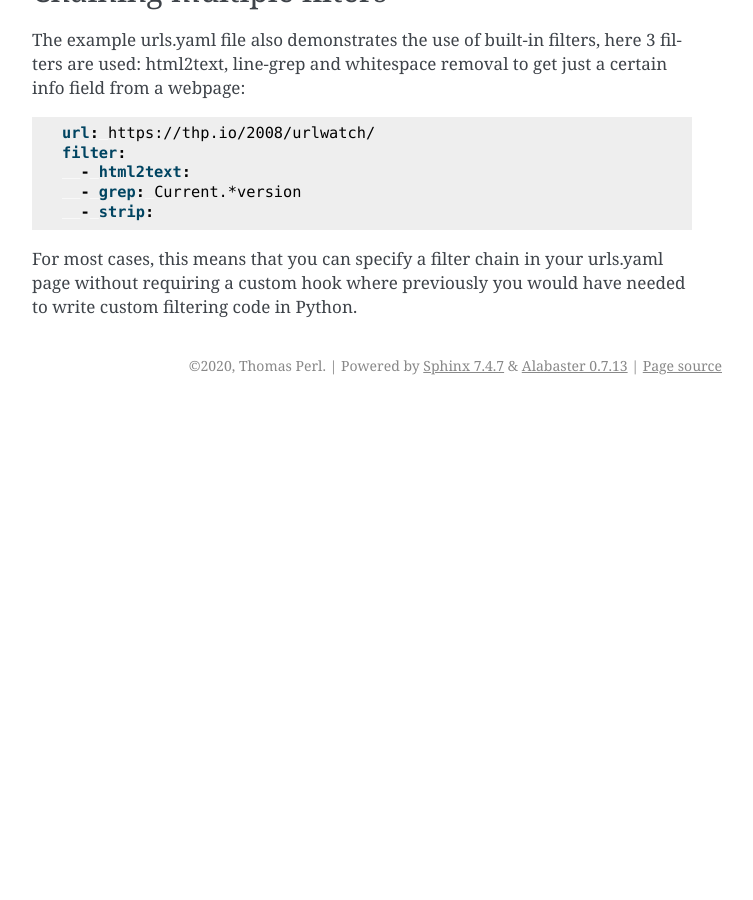
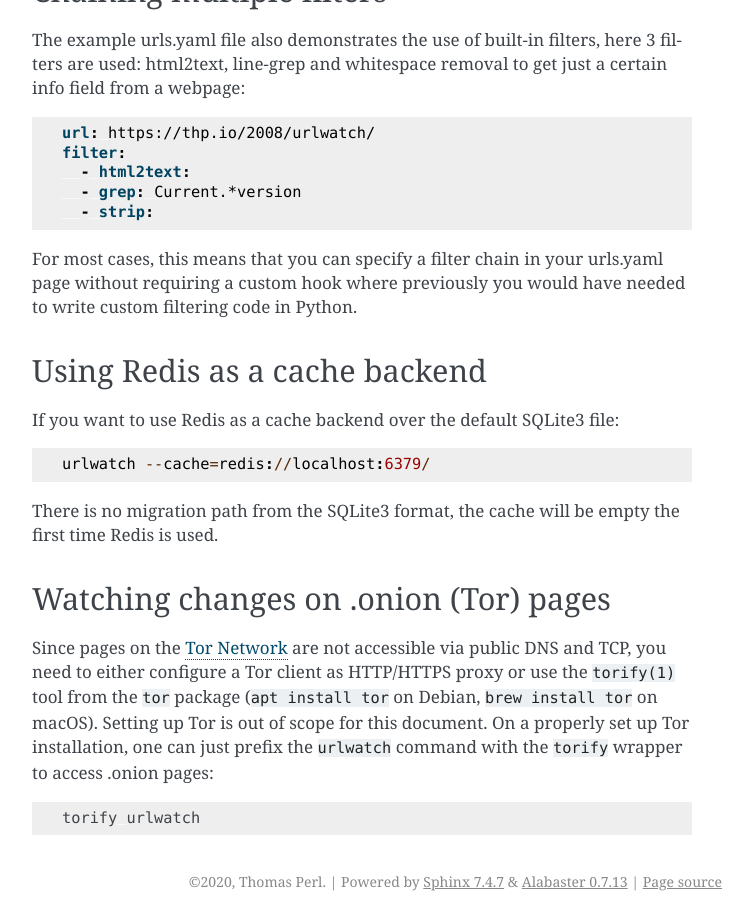
Before and after one commit to thp/urlwatch, a Sphinx documentation site: the page built from docs/source/advanced.rst, in a window 1280 px wide and 900 px high, scrolled down 3099 px. Shown: the whole window, without its empty margins (388-1141 px from the left). Built offline with Sphinx 7.4.7, drawn with Linux system fonts in a browser that asks for light colours; before the commit the page ends 3504 px from its top, so only the background shows below that; some of the changed text lies outside the part shown.

Commit message:
Wrestling with git; hoefully conflicts have been resolved

```diff
--- a/docs/source/advanced.rst
+++ b/docs/source/advanced.rst
@@ -147,6 +147,7 @@ of the ``date`` command, for example:
 Since the output of ``date`` changes every second, this job should produce a
 report every time urlwatch is run.
 
+
 Watching Github releases
 ------------------------
 
@@ -179,3 +180,30 @@ removal to get just a certain info field from a webpage:
 For most cases, this means that you can specify a filter chain in your
 urls.yaml page without requiring a custom hook where previously you
 would have needed to write custom filtering code in Python.
+
+
+Using Redis as a cache backend
+------------------------------
+If you want to use Redis as a cache backend over the default SQLite3 file::
+
+    urlwatch --cache=redis://localhost:6379/
+
+There is no migration path from the SQLite3 format, the cache will be empty
+the first time Redis is used.
+
+
+Watching changes on .onion (Tor) pages
+--------------------------------------
+
+Since pages on the `Tor Network`_ are not accessible via public DNS and TCP,
+you need to either configure a Tor client as HTTP/HTTPS proxy or use the
+``torify(1)`` tool from the ``tor`` package (``apt install tor`` on Debian,
+``brew install tor`` on macOS). Setting up Tor is out of scope for this
+document. On a properly set up Tor installation, one can just prefix the
+``urlwatch`` command with the ``torify`` wrapper to access .onion pages:
+
+.. code-block:: bash
+
+   torify urlwatch
+
+.. _Tor Network: https://www.torproject.org
--- a/docs/source/filters.rst
+++ b/docs/source/filters.rst
@@ -24,6 +24,8 @@ The list of built-in filters can be retrieved using::
 
 .. To convert the "urlwatch --features" output, use:
    sed -e 's/^  \* \(.*\) - \(.*\)$/- **\1**: \2/'
+
+.. _iCalendar: https://en.wikipedia.org/wiki/ICalendar
 
 
 The following filters are available:
```
